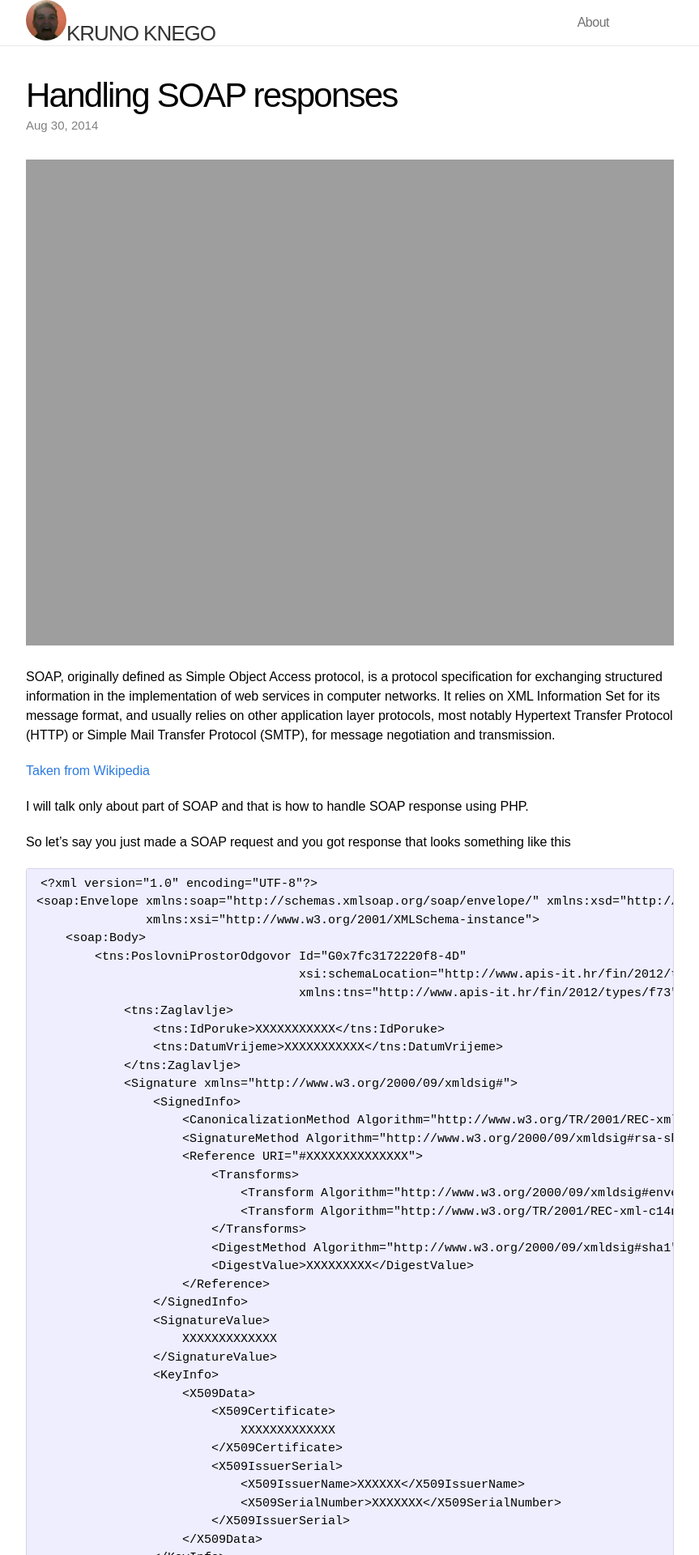
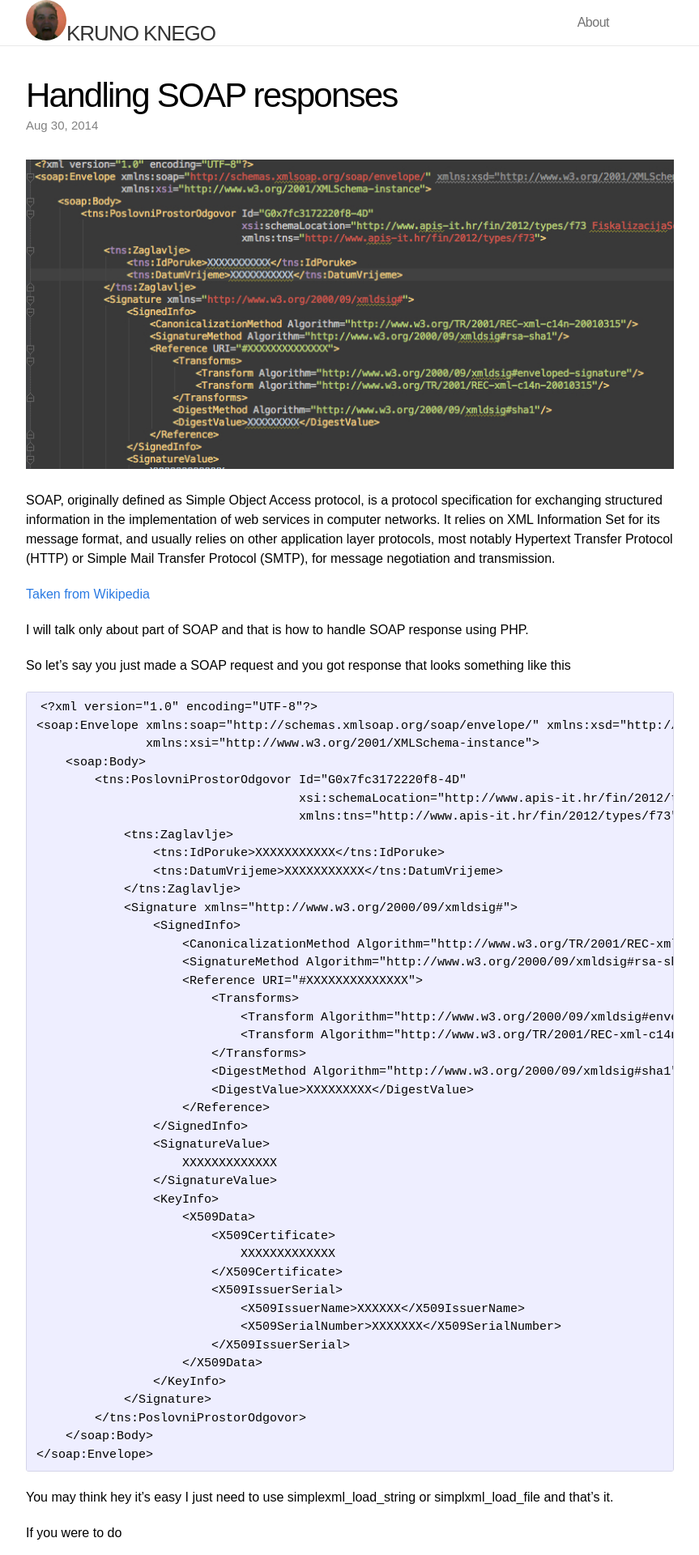
Before and after one commit to guotechfin/KrunoKnego.github.io, a Jekyll site: the page built from _posts/2014-08-30-handling-soap-responses.md, in a window 1280 px wide. Shown: the top 1920 px of the page at 81% size, without its empty margins (208-1071 px from the left). Built offline with Jekyll 4.4.1, drawn with Linux system fonts in a browser that asks for light colours; comment, search, counter and statistics services are not loaded.

Commit message:
SOAP fix

```diff
--- a/_posts/2014-08-30-handling-soap-responses.md
+++ b/_posts/2014-08-30-handling-soap-responses.md
@@ -6,7 +6,7 @@ date: " 2014-08-30 20:48:37"
 tags: []
 ---
 
-![SOAP]({{ site.url }}/assets/soap.png){: .center-image}
+![SOAP]({{ site.url }}/assets/soap.jpg){: .center-image}
 
 SOAP, originally defined as Simple Object Access protocol, is a protocol specification for exchanging structured
 information in the implementation of web services in computer networks. It relies on XML Information Set for its
```
